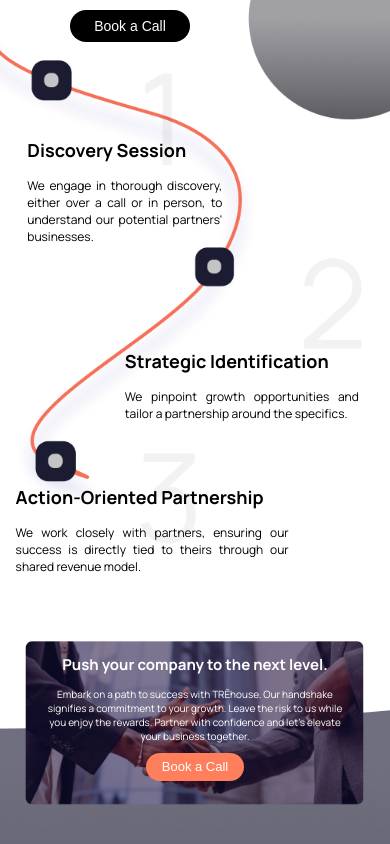
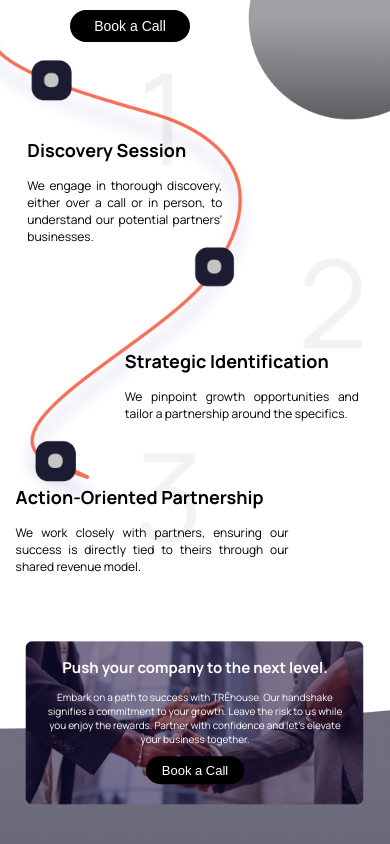
Before and after one commit to MastorkTechnologies/trehhouse, a React (Create React App) app: page / in a window 390 px wide. Shown: the part 1084-1928 px from the top of the page. Built offline with nearby package versions, Linux system fonts and the light colour scheme; the HTML template or start-up script is replaced by a standard one.

Commit message:
mobile view fixed

```diff
--- a/src/pages/Home.css
+++ b/src/pages/Home.css
@@ -332,8 +332,8 @@ a {
 
 .handshakem {
     position: absolute;
-    top: 0%;
-    left: 10%;
+    top: 6%;
+    left: 50%;
     transform: translate(-50%, -50%);
     color: white;
     text-align: center;
--- a/src/pages/Home.js
+++ b/src/pages/Home.js
@@ -51,7 +51,7 @@ function Home() {
                     <input placeholder='shakir260@gmail.com' />
                   </div>
                   <div>
-                    <button>Submit</button>
+                    <button style={{ background: "black" }}>Submit</button>
                   </div>
                 </div>
                 <div className='row ticks'>
@@ -132,6 +132,7 @@ function Home() {
                   style={{ background: "black" }}
                 >
                   <a
+                    style={{ color: "white" }}
                     className='aw'
                     href='https://calendly.com/trehouse-bd/30min?month=2024-04'
                   >
@@ -218,16 +219,16 @@ function Home() {
             <div className='button-overlay'>
               <img src='./images/midsecmnotxt.png' style={{ width: "100%" }} />
               <motion.div
-                animate={{ translateY: [10, -10, 10] }}
-                transition={{
-                  delay: 0.2,
-                  duration: 5,
-                  ease: "easeInOut",
-                  times: [0, 0.2, 0.5, 0.8, 1],
-                  repeat: Infinity,
-                  repeatDelay: 0,
-                  repeatType: "reverse",
-                }}
+                // animate={{ translateY: [10, -10, 10] }}
+                // transition={{
+                //   delay: 0.2,
+                //   duration: 5,
+                //   ease: "easeInOut",
+                //   times: [0, 0.2, 0.5, 0.8, 1],
+                //   repeat: Infinity,
+                //   repeatDelay: 0,
+                //   repeatType: "reverse",
+                // }}
                 className='handshakem'
               >
                 <h2>Push your company to the next level.</h2>
@@ -237,8 +238,12 @@ function Home() {
                   while you enjoy the rewards. Partner with confidence and let's
                   elevate your business together.
                 </p>
-                <button className='purpbtn orange btn2m'>
+                <button
+                  className='purpbtn orange btn2m'
+                  style={{ background: "black" }}
+                >
                   <a
+                    style={{ color: "white" }}
                     className='aw'
                     href='https://calendly.com/trehouse-bd/30min?month=2024-04'
                   >
@@ -366,8 +371,12 @@ function Home() {
                     {/* <p style={{color:"#01966B", fontSize:"18px"}}>Read More <LiaLongArrowAltRightSolid style={{position:'relative', top:"3px"}} /></p> */}
                   </motion.div>
                 </div>
-                <button className='yellow btn3m'>
+                <button
+                  className='yellow btn3m'
+                  style={{ background: "black" }}
+                >
                   <a
+                    style={{ color: "white" }}
                     className='ab'
                     href='https://calendly.com/trehouse-bd/30min?month=2024-04'
                   >
@@ -520,9 +529,14 @@ function Home() {
                     <input className='forminpm' placeholder='Password'/> */}
                   <button
                     className='yellow btn4m'
-                    style={{ fontWeight: "700", margin: "15px" }}
+                    style={{
+                      background: "black",
+                      fontWeight: "700",
+                      margin: "15px",
+                    }}
                   >
                     <a
+                      style={{ color: "white" }}
                       className='ab'
                       href='https://calendly.com/trehouse-bd/30min?month=2024-04'
                     >
@@ -609,7 +623,7 @@ function Home() {
                     <input placeholder='shakir260@gmail.com' />
                   </div>
                   <div>
-                    <button>Submit</button>
+                    <button style={{ background: "black" }}>Submit</button>
                   </div>
                 </div>
                 <div className='row ticks'>
@@ -672,7 +686,10 @@ function Home() {
                   partner in driving scalable growth. Join us in shaping the
                   future of your enterprise.
                 </p>
-                <button className='purpbtn btn1'>
+                <button
+                  className='purpbtn btn1'
+                  style={{ background: "black" }}
+                >
                   <a
                     className='aw'
                     href='https://calendly.com/trehouse-bd/30min?month=2024-04'
@@ -779,7 +796,10 @@ function Home() {
                   while you enjoy the rewards. Partner with confidence and let's
                   elevate your business together.
                 </p>
-                <button className='purpbtn orange btn2'>
+                <button
+                  className='purpbtn orange btn2'
+                  style={{ background: "black", color: "white" }}
+                >
                   <a
                     className='aw'
                     href='https://calendly.com/trehouse-bd/30min?month=2024-04'
@@ -896,8 +916,12 @@ function Home() {
                     {/* <p style={{color:"#01966B", fontSize:"18px"}}>Read More <LiaLongArrowAltRightSolid style={{position:'relative', top:"3px"}} /></p> */}
                   </motion.div>
                 </div>
-                <button className='yellow btn3'>
+                <button
+                  className='yellow btn3'
+                  style={{ background: "black", color: "white" }}
+                >
                   <a
+                    style={{ color: "white" }}
                     className='ab'
                     href='https://calendly.com/trehouse-bd/30min?month=2024-04'
                   >
@@ -1018,9 +1042,15 @@ function Home() {
                     <input className='forminp' placeholder='Password'/> */}
                   <button
                     className='yellow btn4'
-                    style={{ fontWeight: "700", margin: "15px" }}
+                    style={{
+                      background: "black",
+                      fontWeight: "700",
+                      margin: "15px",
+                      color: "white",
+                    }}
                   >
                     <a
+                      style={{ color: "white" }}
                       className='ab'
                       href='https://calendly.com/trehouse-bd/30min?month=2024-04'
                     >
```
